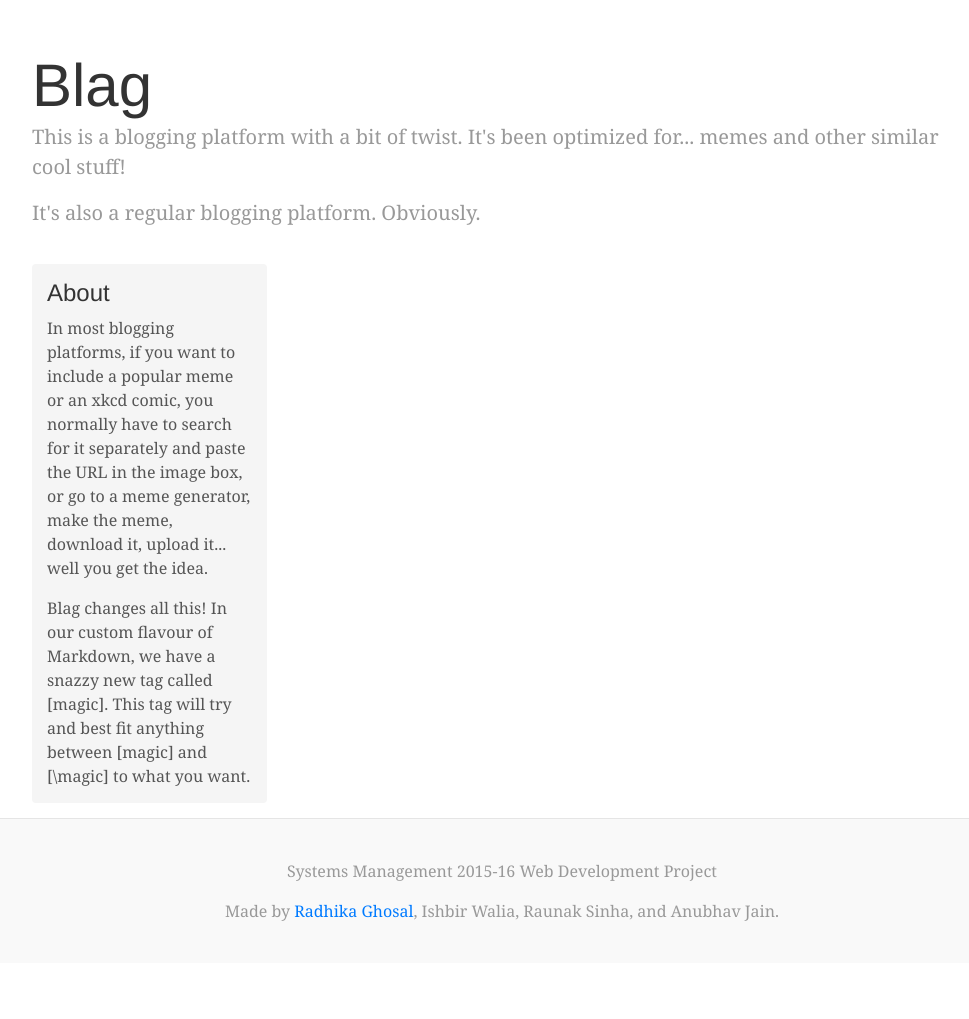
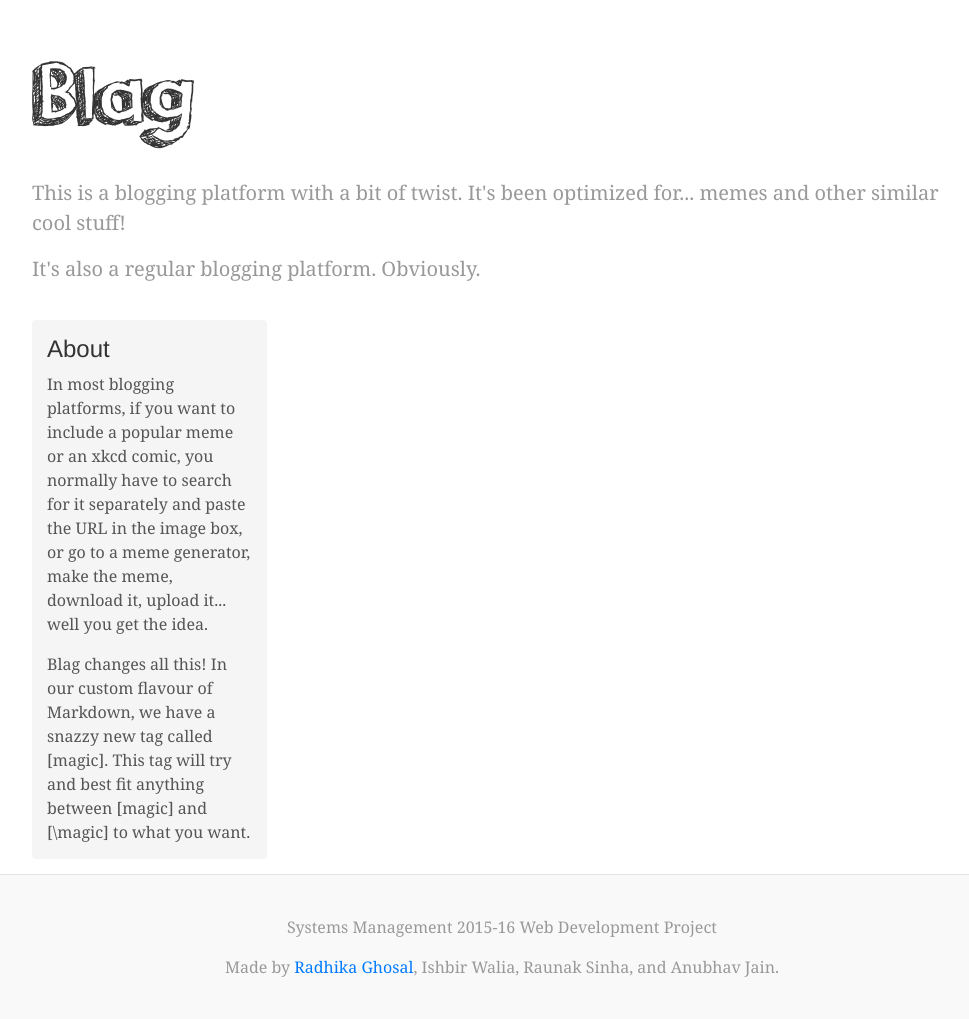
Before and after one commit to RadhikaG/blag, a Django app: page / in a window 1280 px wide. Shown: the part 44-1063 px from the top of the page, without its empty margins (138-1107 px from the left). Before the commit the page ends 965 px from the top, so only its background shows below. Run offline with Django 3.2, Linux system fonts and the light colour scheme; data that the repository does not hold is empty; some libraries are stand-ins or nearby versions.

Commit message:
Added some static files and modified css. Fixed /feed.

```diff
--- a/blag/models.py
+++ b/blag/models.py
@@ -60,7 +60,7 @@ class Post(models.Model):
         return '%s' % self.title
 
     def get_absolute_url(self):
-        return reverse("view_post", kwargs={"slug": self.slug})
+        return reverse("post_detail", kwargs={"slug": self.slug})
     # This returns a URL calculated from the urls.py file, using
     # the unique slug.
     # Example:
--- a/blag/static/css/blag.css
+++ b/blag/static/css/blag.css
@@ -1,9 +1,20 @@
+@font-face {
+    font-family: 'Orange Juice';
+    src: url('/static/fonts/orange\ juice\ 2.0.ttf') format('truetype');
+}
+
 body {
     font-family: Georgia, "Times New Roman", Times, serif;
     color: #555;
 }
 
-h1, .h1,
+h1, .h1 {
+    margin-top: 0;
+    font-family: "Orange Juice", "Helvetica Neue", Helvetica, Arial, sans-serif;
+    font-weight: normal;
+    color: #333;
+}
+
 h2, .h2,
 h3, .h3,
 h4, .h4,
@@ -77,8 +88,8 @@ h6, .h6 {
 }
 .blog-title {
     margin-top: 30px;
-    margin-bottom: 0;
-    font-size: 60px;
+    margin-bottom: 20px;
+    font-size: 90px;
     font-weight: normal;
 }
 .blog-description {
```
Also changed, not shown: blag/static/fonts/orange juice 2.0.ttf (added), blag/static/icons/favicon.ico (added).
